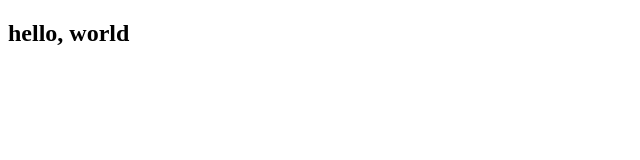
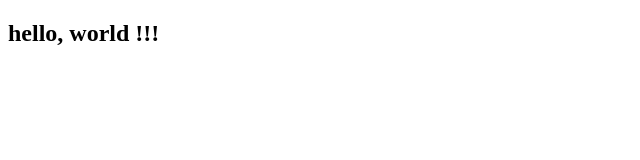
Before and after one commit to tanguynicolas/instakilo-dev, a plain HTML site: page index.html in a window 1280 px wide. Shown: the full height of the page, 0-640 px from the left. Drawn offline with Linux system fonts and the light colour scheme.

Commit message:
feat(title): add exclamation point

```diff
--- a/index.html
+++ b/index.html
@@ -1,6 +1,6 @@
 <!DOCTYPE html>
 <html>
 
-<h2>hello, world</h2>
+<h2>hello, world !!!</h2>
 
 </html>
```
